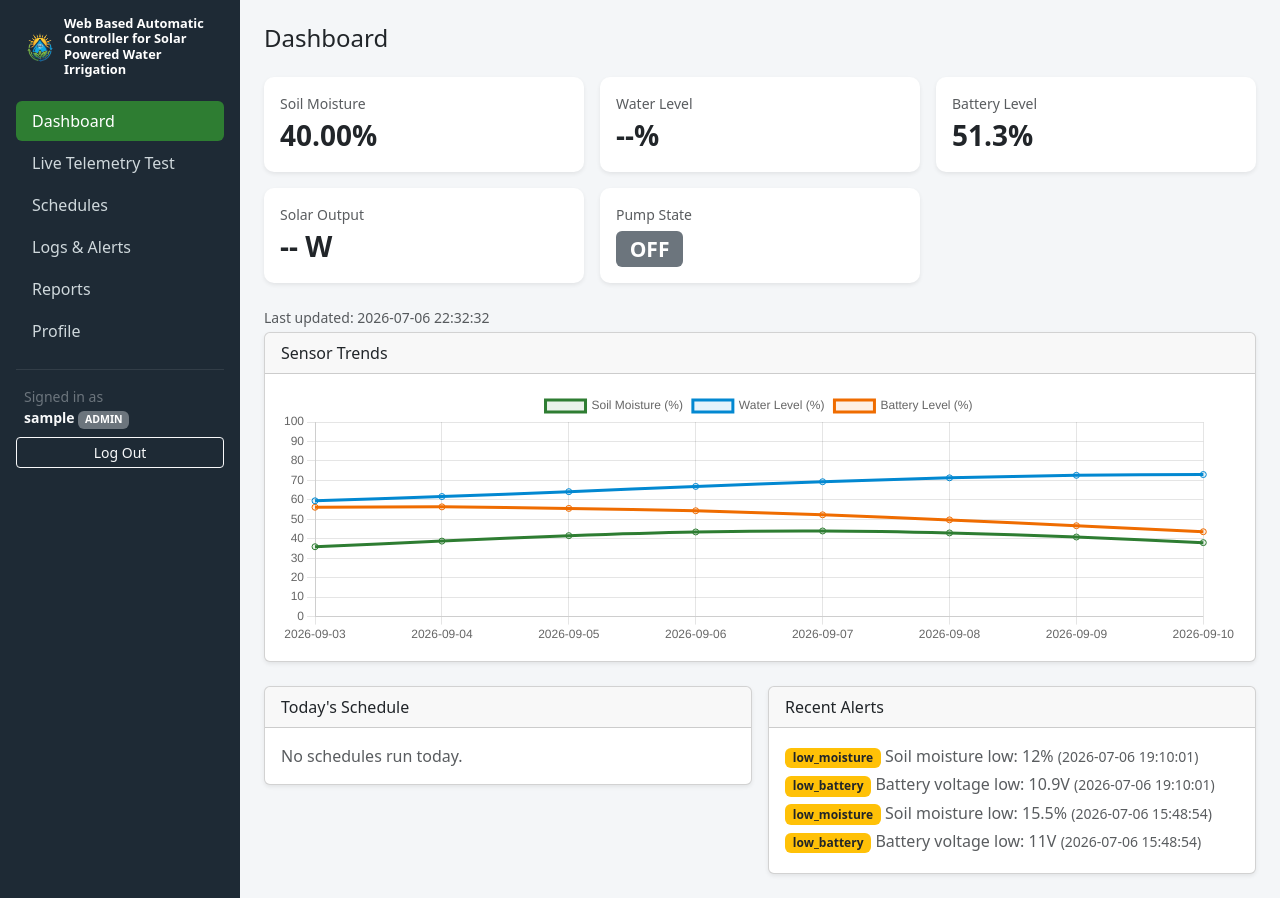
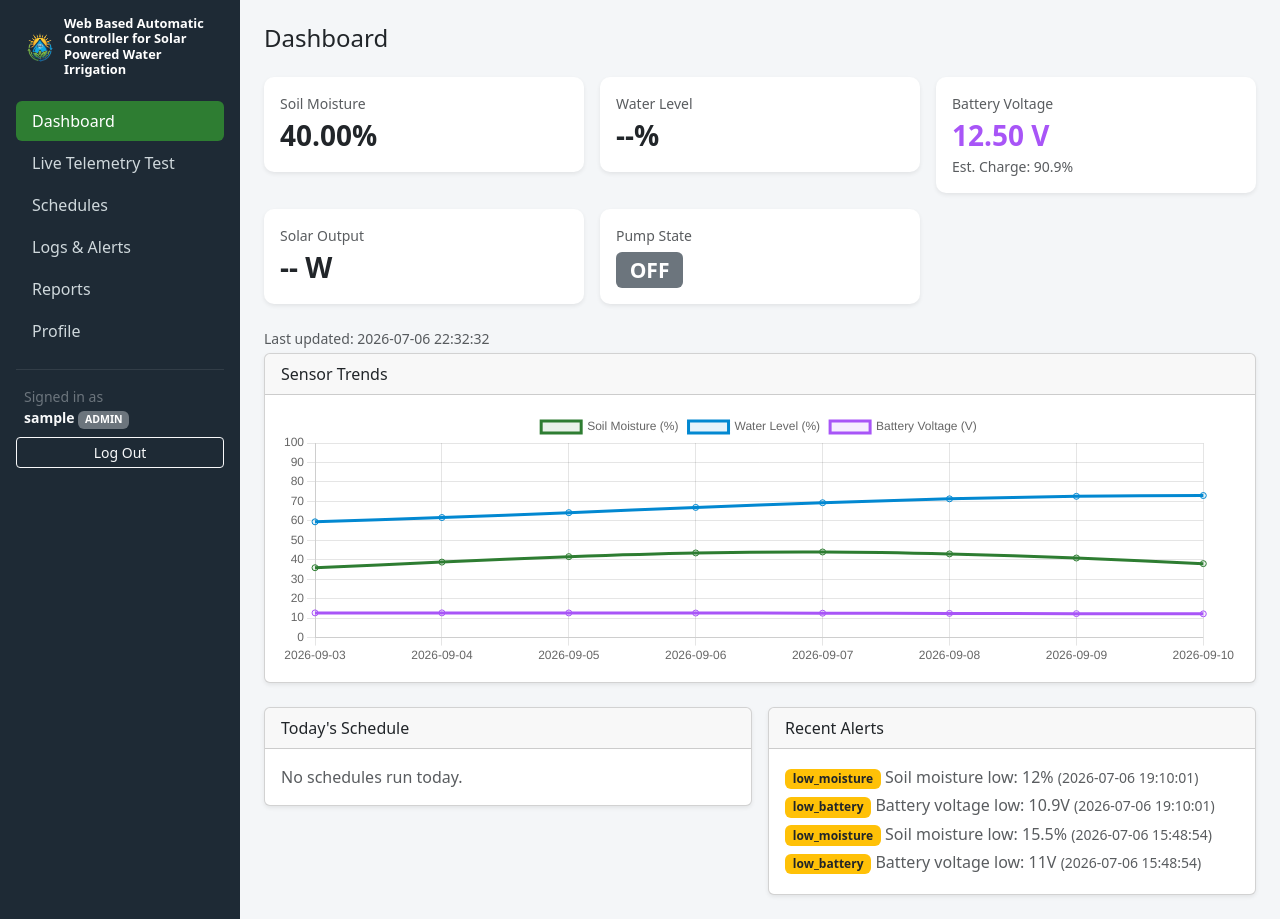
Before and after one commit to Glenn-IT/WBACFSPWI-Web-Based-Automatic-Controller-for-Solar-Powered-Water-Irrigation, a PHP site: page /admin/dashboard.php in a window 1280 px wide. Before the commit the page ends 898 px from the top, so only its background shows below. Run offline with PHP 8.4, Linux system fonts and the light colour scheme; the visitor is signed in with stand-in values (Sample User, id 1); data comes from the database, SQL or seed files in the repository; data that the repository does not hold is empty.

Commit message:
feat(dashboard): display actual battery voltage prominently on dashboard and update resting ceiling

```diff
--- a/config/device.php
+++ b/config/device.php
@@ -35,5 +35,5 @@ if ($batteryProfile === '6v_sla') {
     define('ALERT_LOW_BATTERY_VOLTS', 10.8);   // Low voltage warning to prevent lead-acid sulfation
     define('ALERT_HIGH_BATTERY_VOLTS', 14.8);  // Overvoltage warning above 14.4V bulk solar charge
     define('BATTERY_MIN_VOLTS', 10.5);         // Discharged battery floor (0% charge)
-    define('BATTERY_MAX_VOLTS', 14.4);         // Full solar absorption charge ceiling (100% charge)
+    define('BATTERY_MAX_VOLTS', 12.7);         // Full resting charge ceiling (100% capacity at 12.7V)
 }
--- a/public/admin/dashboard.php
+++ b/public/admin/dashboard.php
@@ -30,8 +30,9 @@ include __DIR__ . '/partials/sidebar.php';
     <div class="col-md-4">
         <div class="card stat-card shadow-sm">
             <div class="card-body">
-                <div class="text-muted small">Battery Level</div>
-                <div class="fs-3 fw-bold" id="stat-battery">--%</div>
+                <div class="text-muted small">Battery Voltage</div>
+                <div class="fs-3 fw-bold" style="color: #a855f7;" id="stat-battery">-- V</div>
+                <div class="small text-muted" id="stat-battery-sub">Est. Charge: --%</div>
             </div>
         </div>
     </div>
@@ -119,10 +120,10 @@ function renderTrendChart(trend) {
                     spanGaps: true,
                 },
                 {
-                    label: 'Battery Level (%)',
-                    data: trend.battery_percent,
-                    borderColor: '#ef6c00',
-                    backgroundColor: 'rgba(239,108,0,0.1)',
+                    label: 'Battery Voltage (V)',
+                    data: trend.battery_voltage || trend.battery_percent,
+                    borderColor: '#a855f7',
+                    backgroundColor: 'rgba(168,85,247,0.1)',
                     tension: 0.3,
                     spanGaps: true,
                 },
@@ -150,7 +151,19 @@ function refreshDashboard() {
             const r = data.reading;
             document.getElementById('stat-soil-moisture').textContent = r && r.soil_moisture !== null ? r.soil_moisture + '%' : '--%';
             document.getElementById('stat-water-level').textContent = r && r.water_level !== null ? r.water_level + '%' : '--%';
-            document.getElementById('stat-battery').textContent = r && r.battery_percent !== null ? r.battery_percent + '%' : '--%';
+
+            if (r && r.battery_voltage !== null) {
+                document.getElementById('stat-battery').textContent = Number(r.battery_voltage).toFixed(2) + ' V';
+                if (document.getElementById('stat-battery-sub')) {
+                    document.getElementById('stat-battery-sub').textContent = r.battery_percent !== null ? 'Est. Charge: ' + r.battery_percent + '%' : '';
+                }
+            } else {
+                document.getElementById('stat-battery').textContent = '-- V';
+                if (document.getElementById('stat-battery-sub')) {
+                    document.getElementById('stat-battery-sub').textContent = '';
+                }
+            }
+
             document.getElementById('stat-solar').textContent = r && r.solar_output !== null ? r.solar_output + ' W' : '-- W';
 
             const pumpBadge = document.getElementById('stat-pump-state');
--- a/public/api/admin/dashboard-data.php
+++ b/public/api/admin/dashboard-data.php
@@ -26,6 +26,7 @@ echo json_encode([
     'reading' => [
         'soil_moisture' => $reading['soil_moisture'],
         'water_level' => $reading['water_level'],
+        'battery_voltage' => $reading['battery_voltage'] !== null ? round((float) $reading['battery_voltage'], 2) : null,
         'battery_percent' => SensorReading::batteryPercent($reading['battery_voltage'] !== null ? (float) $reading['battery_voltage'] : null),
         'solar_output' => $reading['solar_output'],
         'pump_state' => $reading['pump_state'],
@@ -35,6 +36,7 @@ echo json_encode([
         'labels' => array_map(fn($r) => substr($r['recorded_at'], 0, 10), $history),
         'soil_moisture' => array_map(fn($r) => $r['soil_moisture'], $history),
         'water_level' => array_map(fn($r) => $r['water_level'], $history),
+        'battery_voltage' => array_map(fn($r) => $r['battery_voltage'] !== null ? round((float) $r['battery_voltage'], 2) : null, $history),
         'battery_percent' => array_map(fn($r) => SensorReading::batteryPercent($r['battery_voltage'] !== null ? (float) $r['battery_voltage'] : null), $history),
     ],
     'today_schedules' => array_map(fn($s) => [
--- a/scripts/verify_sync.php
+++ b/scripts/verify_sync.php
@@ -228,9 +228,9 @@ $fDevCfgPath = $rootDir . '/config/device.php';
 $fDevCfg = file_exists($fDevCfgPath) ? file_get_contents($fDevCfgPath) : '';
 check("config/device.php defines '12v_motorcycle' profile as default",
     strpos($fDevCfg, "'12v_motorcycle'") !== false);
-check("config/device.php defines 10.5V min and 14.4V max for motorcycle battery",
+check("config/device.php defines 10.5V min and 12.7V resting max for motorcycle battery",
     strpos($fDevCfg, "define('BATTERY_MIN_VOLTS', 10.5)") !== false &&
-    strpos($fDevCfg, "define('BATTERY_MAX_VOLTS', 14.4)") !== false);
+    strpos($fDevCfg, "define('BATTERY_MAX_VOLTS', 12.7)") !== false);
 check("config/device.php preserves '3s_liion' profile option for 3S 18650 packs",
     strpos($fDevCfg, "'3s_liion'") !== false && strpos($fDevCfg, "define('BATTERY_MAX_VOLTS', 12.6)") !== false);
 
```
